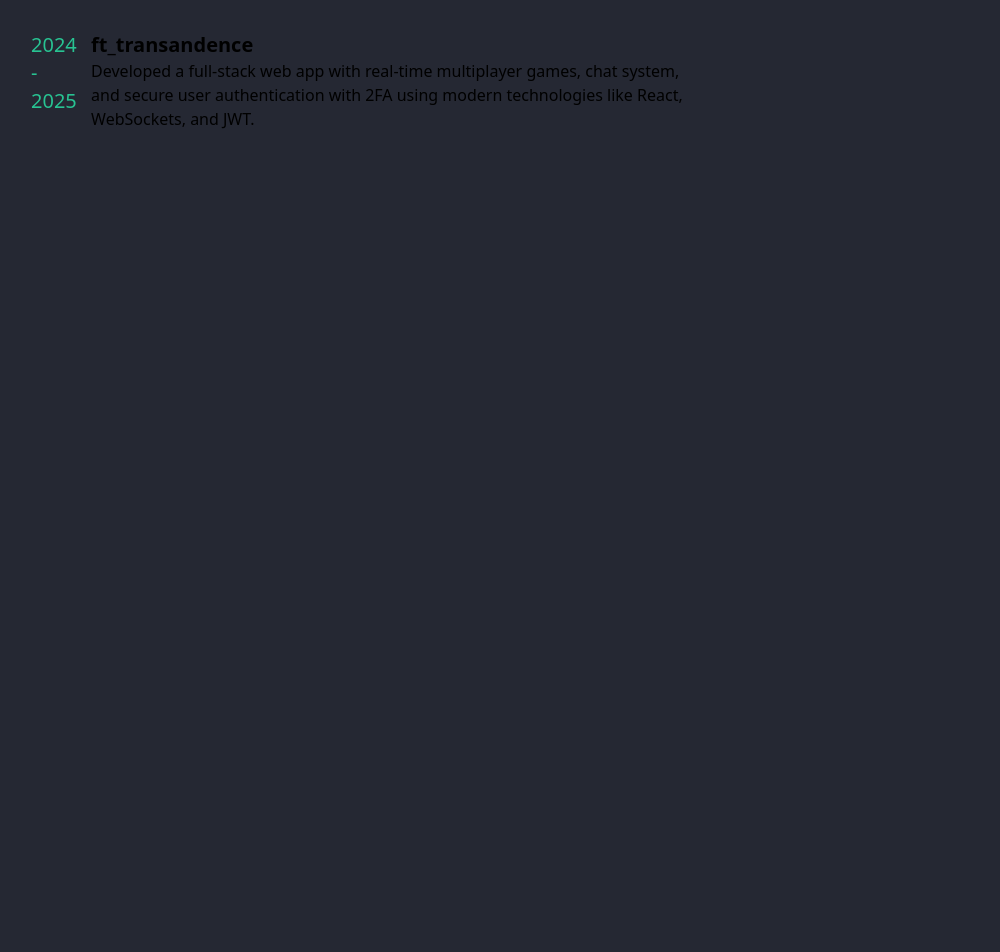
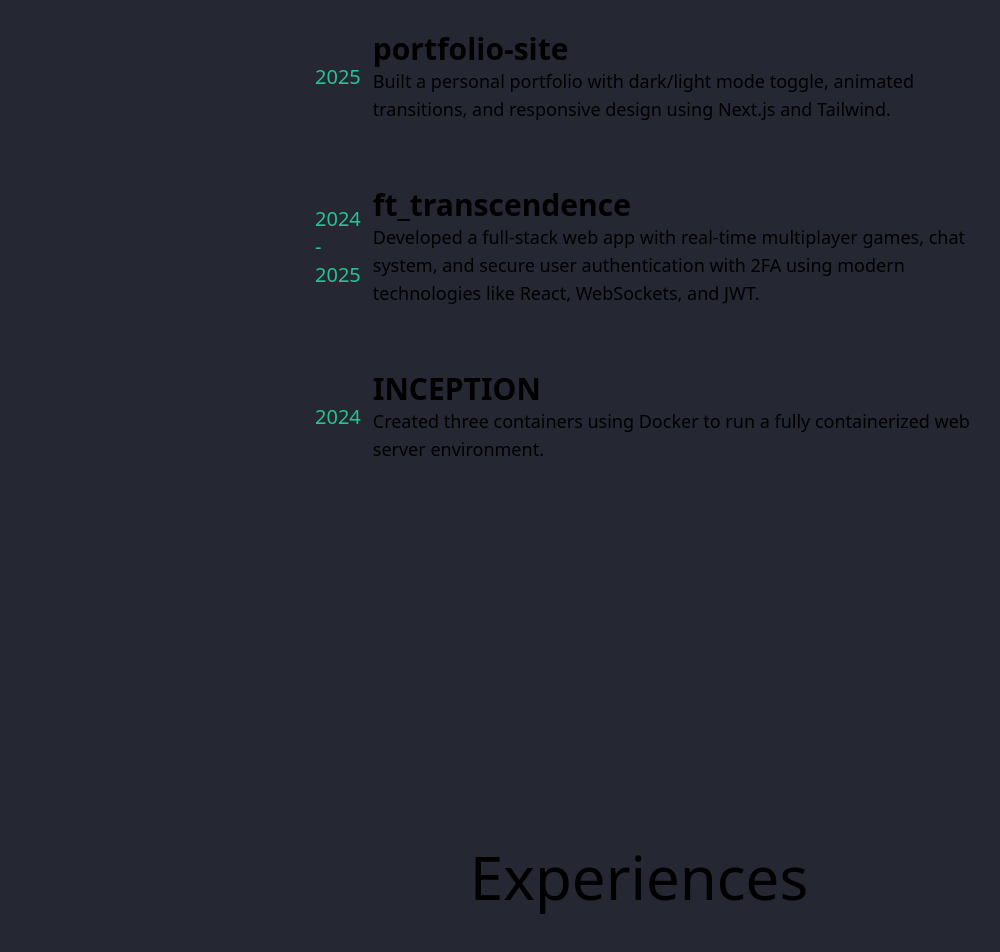
Before and after one commit to msbayman/portfoliov_2.0, a Next.js app in the folder portfolio_v2.0/: page / in a window 1280 px wide. Shown: the part 1830-2782 px from the top of the page, without its empty margins (1-1001 px from the left). Before the commit the page ends 1981 px from the top, so only its background shows below. Built offline with nearby package versions, Linux system fonts and the light colour scheme.

Commit message:
start experiences

```diff
--- /dev/null
+++ b/portfolio_v2.0/app/components/ItemList.tsx
@@ -0,0 +1,36 @@
+// components/ItemList.tsx
+import React from 'react';
+
+type Item = {
+    date: string;
+    title: string;
+    description: string;
+};
+
+type ItemListProps = {
+    items: Item[];
+};
+
+const ItemList: React.FC<ItemListProps> = ({ items }) => {
+    return (
+        <>
+            {items.map((item, index) => (
+                <div key={index} className="div_proj flex w-fit mb-6">
+                    <div className="date_proj text-xl flex items-center px-3 text-[var(--color-accent)] w-fit">
+                        {item.date}
+                    </div>
+                    <div className="flex flex-col name_and_desec">
+                        <div className="name flex">
+                            <h1 className="text-xl font-bold md:text-3xl">{item.title}</h1>
+                        </div>
+                        <div className="descr text-[var(--color-text-secondary)] text-sm md:text-lg">
+                            {item.description}
+                        </div>
+                    </div>
+                </div>
+            ))}
+        </>
+    );
+};
+
+export default ItemList;
--- a/portfolio_v2.0/app/components/Navbar.tsx
+++ b/portfolio_v2.0/app/components/Navbar.tsx
@@ -9,7 +9,7 @@
         <>
             {/* NAVBAR */}
             <nav className="bg-[var(--color-primary)] text-[var(--color-text-primary)] p-4 flex justify-between items-center relative z-50 border-b-[1px] border-b-gray-600 border-[var(--color-muted)] md:px-10 lg:px-20">
-                <h1 className="font-bold lg:text-2xl">Miyamoto</h1>
+                <h1 className="font-bold lg:text-2xl">0x0Miyamoto</h1>
                 {/* Desktop Nav */}
                 <ul className="hidden md:flex space-x-6 ">
                     <li><a href="/" className="hover:text-white lg:text-2xl">Home</a></li>
--- a/portfolio_v2.0/app/components/Project_desc.tsx
+++ b/portfolio_v2.0/app/components/Project_desc.tsx
@@ -1,20 +1,44 @@
-import React from 'react'
+import React from 'react';
+
+const projects = [
+    {
+        date: '2025',
+        title: 'portfolio-site',
+        description: `Built a personal portfolio with dark/light mode toggle, animated transitions, and responsive design using Next.js and Tailwind.`,
+    },
+    {
+        date: '2024 - 2025',
+        title: 'ft_transcendence',
+        description: `Developed a full-stack web app with real-time multiplayer games, chat system, and secure user authentication with 2FA using modern technologies like React, WebSockets, and JWT.`,
+    },
+    {
+        date: '2024',
+        title: 'INCEPTION',
+        description: `Created three containers using Docker to run a fully containerized web server environment.`,
+    }
+
+];
 
 const Project_desc = () => {
     return (
-        <div className="div_proj flex w-fit ">
-            <div className="date_proj text-xl flex item-start px-3 text-[var(--color-accent)] w-fit ">2024 - 2025 </div>
-            <div className=" flex flex-col name_and_desec">
-                <div className="name">
-                    <h1 className="text-xl font-bold">ft_transandence</h1>
+        <>
+            {projects.map((project, index) => (
+                <div key={index} className="div_proj flex w-fit mb-6">
+                    <div className="date_proj text-xl flex items-center px-3 text-[var(--color-accent)] w-fit">
+                        {project.date}
+                    </div>
+                    <div className="flex flex-col name_and_desec">
+                        <div className="name flex">
+                            <h1 className="text-xl font-bold md:text-3xl">{project.title}</h1>
+                        </div>
+                        <div className="descr text-[var(--color-text-secondary)] text-sm md:text-lg">
+                            {project.description}
+                        </div>
+                    </div>
                 </div>
-                <div className="descr"></div>
-                Developed a full-stack web app with real-time multiplayer games, chat system, and secure user authentication with 2FA using modern technologies like React, WebSockets, and JWT.
+            ))}
+        </>
+    );
+};
 
-            </div>
-        </div>
-
-    )
-}
-
-export default Project_desc
+export default Project_desc;
--- a/portfolio_v2.0/app/page.tsx
+++ b/portfolio_v2.0/app/page.tsx
@@ -5,6 +5,7 @@
 import Btn_accent_green from "./components/Btn_accent_green";
 import About from "./sections/About";
 import Projects from "./sections/Projects";
+import Experience from "./sections/Experience";
 
 export default function Home() {
   return (
@@ -17,7 +18,7 @@
         </h1>
 
         <h1 className="text-4xl text-[var(--color-accent-dark)] font-bold ml-10 mb-10 md:text-6xl lg:text-8xl">
-          Frontend Developer
+          Frontend Developer{" </>"}
         </h1>
         <p className="text-sm text-[var(--color-text-secondary)] ml-10  md:text-xl lg:text-1xl lg:ml-11 lg:mb-2">
           I am a frontend developer with a passion for creating beautiful and
@@ -42,11 +43,14 @@
         <About />
       </div>
 
-      <div id="projects" className="w-fit flex items-center justify-center">
+      <div id="projects" className="w-full h-fit flex items-center justify-center">
         <Projects />
       </div>
 
-
+      <div id="expeiences" className="w-full h-fit flex items-center justify-center" >
+        <Experience
+        />
+</div>
     </div>
   );
 }
--- a/portfolio_v2.0/app/sections/About.tsx
+++ b/portfolio_v2.0/app/sections/About.tsx
@@ -27,7 +27,7 @@
     return (
         <div className='flex flex-col max-h-min  md:flex-row' >
             <section className=' flex flex-1 flex-col items-center justify-center p-5'>
-                <h1 className='text-4xl mb-4 md:text-6xl md:mb-8'>About Me</h1>
+                <h1 className='text-4xl mb-10  md:text-6xl md:mb-8'>About Me</h1>
                 <p className='text-lg text-start max-w-2xl'>
                     My path in tech began with hands-on projects using C, C++, Bash, Git, and Docker — laying a strong foundation in low-level programming and problem-solving. Over time, I gravitated toward the frontend world, where I found my passion in building clean, responsive, and accessible web applications.</p>
                 <br />
@@ -36,7 +36,7 @@
                     While I have solid full-stack experience — including Django for scalable backend APIs — my focus has shifted toward frontend development. I enjoy crafting elegant user interfaces with React and TypeScript, and I thrive on turning ideas into smooth, intuitive digital experiences. As a frontend developer, I’m driven by performance, visual precision, and creating seamless interactions that users love. </p>
             </section>
             <section className='flex flex-1 flex-col items-center   p-5'>
-                <h1 className=' text-4xl  mb-4  md:text-6xl md:mb-8'>Skills</h1>
+                <h1 className=' text-4xl  mb-10   md:text-6xl md:mb-8'>Skills</h1>
                 <div
                     className='flex flex-wrap justify-center gap-4 max-w-2xl'>
                     {skills.map((skill, index) => (
--- /dev/null
+++ b/portfolio_v2.0/app/sections/Experience.tsx
@@ -0,0 +1,24 @@
+// components/Experience.tsx
+import React from 'react';
+import ItemList from '../components/ItemList';
+
+
+const experiences = [
+    {
+        date: '2025-05 - Present',
+        title: 'Frontend Developer',
+        description: `Contributed to the development of a SaaS platform for Geree, focused on smart task scheduling and calendar management. Built responsive and accessible UI components using Next.js and Tailwind CSS. Integrated Bybland AI to enhance UX with real-time task suggestions and prioritization. Collaborated with backend devs using Swagger-documented APIs. Set up frontend CI/CD pipelines with GitHub Actions to streamline deployments and ensure consistent production releases.`,
+    }
+]
+const Experience = () => {
+    return (
+        <div className='flex flex-col items-center mt-20 md:mt-80 p-5 w-full'>
+            <h1 className='text-4xl mb-10 md:text-6xl md:mb-20'>Experiences</h1>
+            <div className="proj_list flex flex-col items-center justify-start gap-10 max-w-2xl w-full">
+                <ItemList items={experiences} />
+            </div>
+        </div>
+    );
+};
+
+export default Experience;
--- a/portfolio_v2.0/app/sections/Projects.tsx
+++ b/portfolio_v2.0/app/sections/Projects.tsx
@@ -3,8 +3,8 @@
 
 const Projects = () => {
     return (
-        <div className='flex flex-col  items-center mt-80 p-5 w-full'>
-            <h1 className='text-4xl  md:text-6xl md:mb-20'>Projects</h1>
+        <div className='flex flex-col  items-center mt-20 md:mt-80 p-5 w-full'>
+            <h1 className='text-4xl  mb-10 md:text-6xl md:mb-20'>Projects</h1>
             <div className="proj_list flex flex-col items-center justify-start gap-10 max-w-2xl w-full">
 
                 <Project_desc />
```
